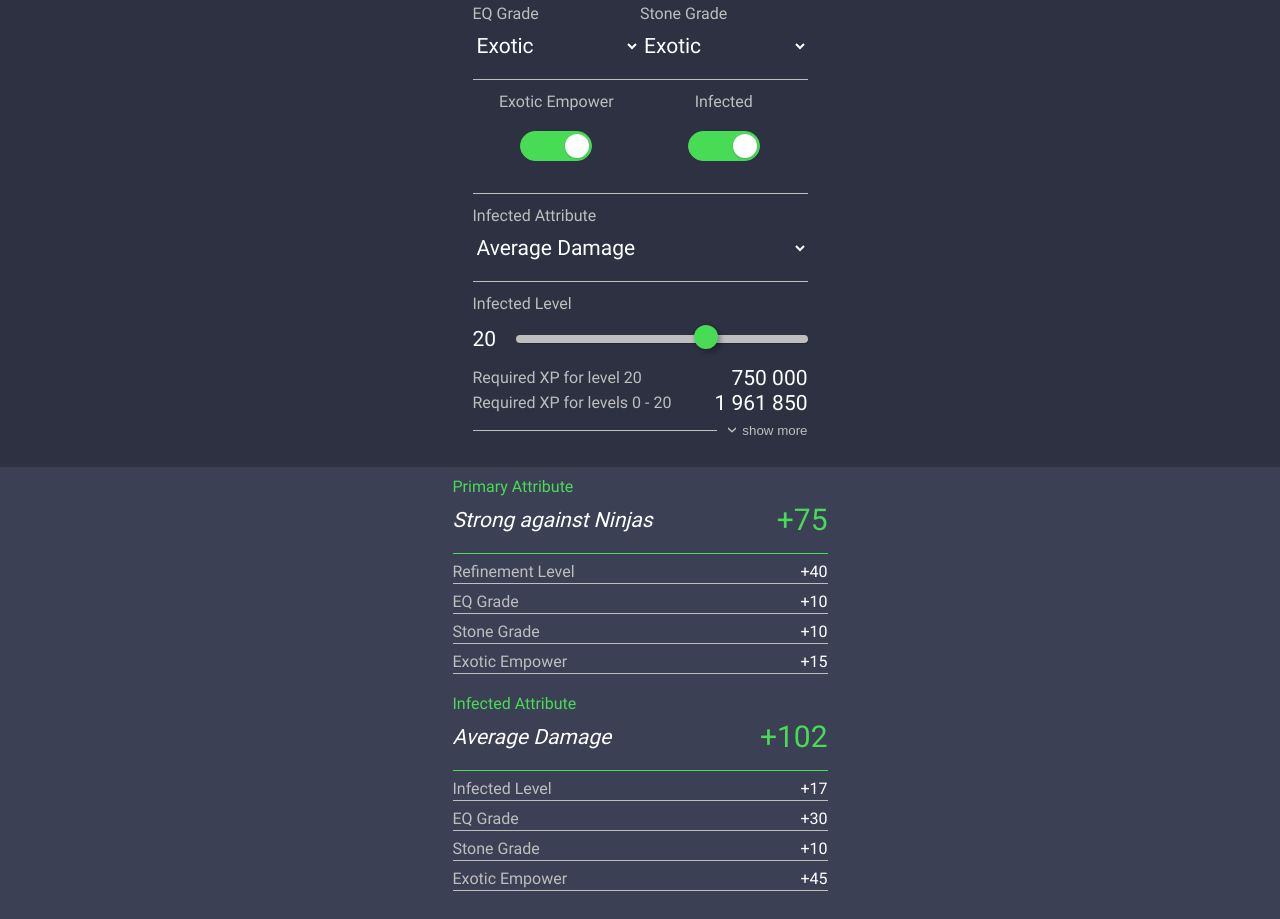
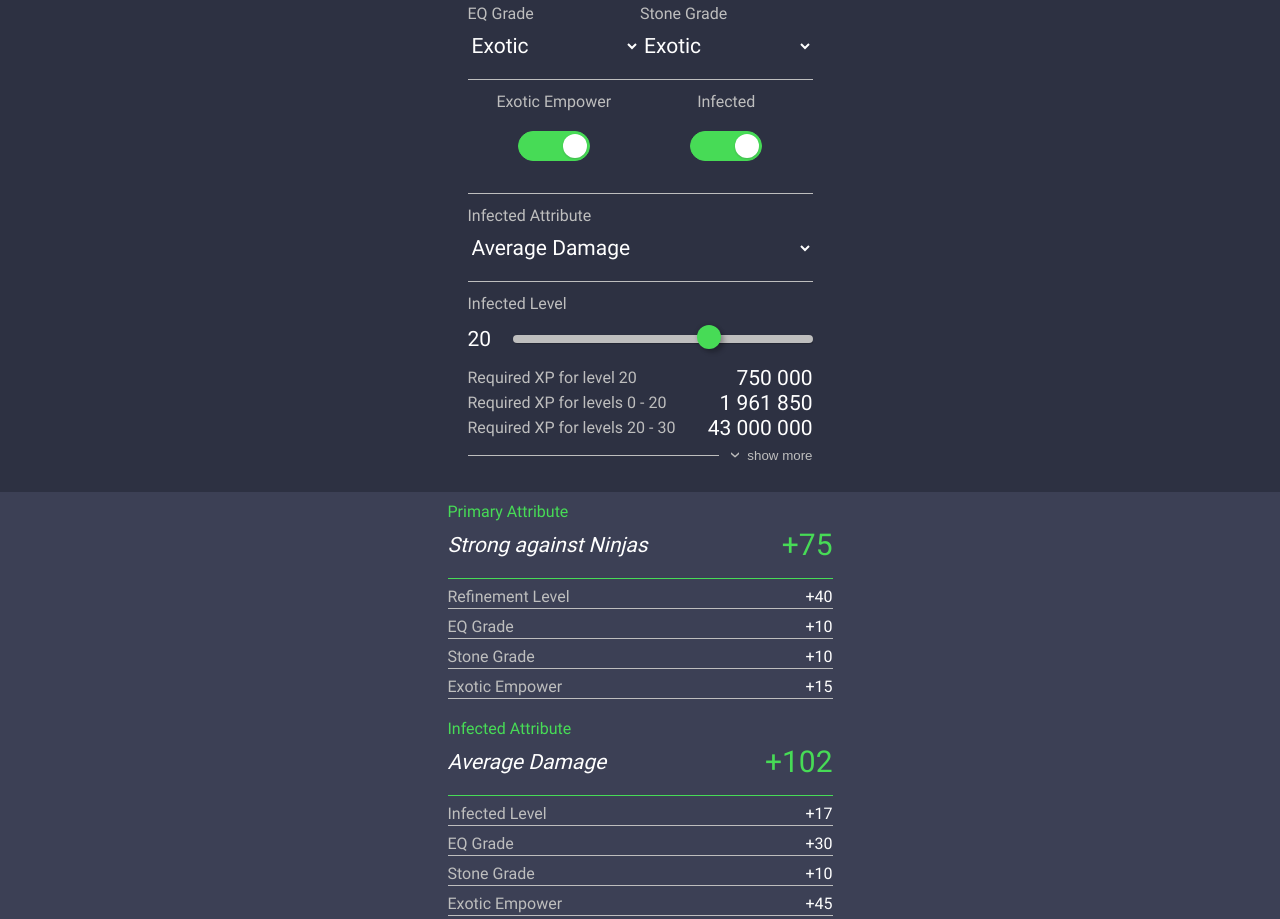
Before and after one commit to petrstepvn/cw2-stone-calculator, a website built with webpack: page src/index.html in a window 1280 px wide. Shown: the part 420-1339 px from the top of the page. Built offline with nearby package versions, Linux system fonts and the light colour scheme.

Commit message:
added X-30 req xp

```diff
--- a/src/UpdateDOM.js
+++ b/src/UpdateDOM.js
@@ -28,30 +28,39 @@ export const updateInputElements = () => {
   infectedLevels.forEach((el) => (el.value = infectedLevel));
 
   const infectedLevelSmall = document.querySelectorAll('.infectedLevelSmall');
-  const infectedLevelXpDOM = document.getElementById('infectedLevelXp');
-  const infectedLevelXpFragmentDOM = document.getElementById(
-    'infectedLevelXpFragment'
+
+  const infLvl = [
+    'infectedLevelXp',
+    'infectedLevelXpTotal',
+    'infectedLevelXpTotalEnd',
+  ];
+  const infLvlFrag = [
+    'infectedLevelXpFragment',
+    'infectedLevelXpFragmentTotal',
+    'infectedLevelXpFragmentTotalEnd',
+  ];
+  const infLvlDOM = infLvl.map((el) => document.getElementById(el));
+  const infLvlFragDOM = infLvlFrag.map((el) => document.getElementById(el));
+
+  const xp = InfectedExpPerLevel[infectedLevel];
+  const xpTotal = InfectedExpPerLevel.slice(0, infectedLevel + 1).reduce(
+    (acc, curr) => acc + curr
   );
-  const infectedLevelXpTotalFragmentDOM = document.getElementById(
-    'infectedLevelXpTotalFragment'
+  const xpTotalEnd = InfectedExpPerLevel.slice(infectedLevel, 31).reduce(
+    (acc, curr) => acc + curr
   );
-  const infectedLevelXpTotalDOM = document.getElementById(
-    'infectedLevelXpTotal'
-  );
-  const requiredXp = InfectedExpPerLevel[infectedLevel];
-  const requiredXpTotal = InfectedExpPerLevel.slice(
-    0,
-    infectedLevel + 1
-  ).reduce((acc, curr) => acc + curr);
-  const infFragment = Math.ceil(requiredXp / 2000);
-  const infFragmentTotal = Math.ceil(requiredXpTotal / 2000);
+
+  const xpFrag = Math.ceil(xp / 2000);
+  const xpFragTotal = Math.ceil(xpTotal / 2000);
+  const xpFragTotalEnd = Math.ceil(xpTotalEnd / 2000);
+
   infectedLevelSmall.forEach((el) => (el.textContent = infectedLevel));
-  infectedLevelXpDOM.textContent = thousandSeparator(requiredXp);
-  infectedLevelXpTotalDOM.textContent = thousandSeparator(requiredXpTotal);
-  infectedLevelXpFragmentDOM.textContent = thousandSeparator(infFragment);
-  infectedLevelXpTotalFragmentDOM.textContent = thousandSeparator(
-    infFragmentTotal
-  );
+  infLvlDOM[0].textContent = thousandSeparator(xp);
+  infLvlDOM[1].textContent = thousandSeparator(xpTotal);
+  infLvlDOM[2].textContent = thousandSeparator(xpTotalEnd);
+  infLvlFragDOM[0].textContent = thousandSeparator(xpFrag);
+  infLvlFragDOM[1].textContent = thousandSeparator(xpFragTotal);
+  infLvlFragDOM[2].textContent = thousandSeparator(xpFragTotalEnd);
 };
 
 export const updateResultsDOM = () => {
--- a/src/index.html
+++ b/src/index.html
@@ -1,9 +1,9 @@
 <!DOCTYPE html>
 <html lang="en">
-
   <head>
     <meta charset="UTF-8" />
     <meta name="viewport" content="width=device-width, initial-scale=1.0" />
+    <title>CW2 Stone Calculator</title>
   </head>
 
   <body>
@@ -15,35 +15,64 @@
             <label>EQ Type</label>
             <div class="eqType-wrapper">
               <div class="radio-wrapper">
-              <input name="eqType" type="radio" id="eqTypeWeapon" value="eqTypeWeapon" checked />
+                <input
+                  name="eqType"
+                  type="radio"
+                  id="eqTypeWeapon"
+                  value="eqTypeWeapon"
+                  checked
+                />
                 <label for="eqTypeWeapon">Weapon</label>
               </div>
               <div class="radio-wrapper">
-              <input name="eqType" type="radio" id="eqTypeArmor" value="eqTypeArmor" />
+                <input
+                  name="eqType"
+                  type="radio"
+                  id="eqTypeArmor"
+                  value="eqTypeArmor"
+                />
                 <label for="eqTypeArmor">Armor</label>
               </div>
               <div class="radio-wrapper">
-              <input name="eqType" type="radio" id="eqTypeBelt" value="eqTypeBelt" />
+                <input
+                  name="eqType"
+                  type="radio"
+                  id="eqTypeBelt"
+                  value="eqTypeBelt"
+                />
                 <label for="eqTypeBelt">Belt</label>
               </div>
               <div class="radio-wrapper">
-              <input name="eqType" type="radio" id="eqTypeRing" value="eqTypeRing" />
+                <input
+                  name="eqType"
+                  type="radio"
+                  id="eqTypeRing"
+                  value="eqTypeRing"
+                />
                 <label for="eqTypeRing">Blessed Ring</label>
               </div>
             </div>
           </div>
           <div class="form-group">
             <label for="stoneType">Stone Type</label>
-          <select id="stoneType">
-          </select>
+            <select id="stoneType"> </select>
           </div>
           <div class="form-group">
             <label for="refinementLevel">Refinement Level</label>
             <div class="level-wrapper">
               <input type="number" id="refinementLevel" value="12" />
-            <input type="range" id="refinementLevelSlider" min="0" max="12" value="12" />
+              <input
+                type="range"
+                id="refinementLevelSlider"
+                min="0"
+                max="12"
+                value="12"
+              />
             </div>
-          <span class="refinementLevelNote">Refinement Level can be changed only when Stone Grade is Normal</span>
+            <span class="refinementLevelNote"
+              >Refinement Level can be changed only when Stone Grade is
+              Normal</span
+            >
           </div>
           <div class="form-group columns-2">
             <label for="eqGrade">EQ Grade</label>
@@ -56,11 +85,11 @@
           <div class="form-group">
             <div class="form-group columns-2 no-border center">
               <label for="empower">Exotic Empower</label>
-            <input type="checkbox" id="empower" checked></input>
+              <input type="checkbox" id="empower" checked />
             </div>
             <div class="form-group columns-2 no-border center">
               <label for="infected">Infected</label>
-            <input type="checkbox" id="infected" checked></input>
+              <input type="checkbox" id="infected" checked />
             </div>
           </div>
           <div class="infectedOuterWrapper collapsible">
@@ -72,35 +101,84 @@
               <label for="infectedLevel">Infected Level</label>
               <div class="level-wrapper">
                 <input type="number" id="infectedLevel" value="20" />
-              <input type="range" id="infectedLevelSlider" min="0" max="30" value="20" />
+                <input
+                  type="range"
+                  id="infectedLevelSlider"
+                  min="0"
+                  max="30"
+                  value="20"
+                />
               </div>
               <div class="infectedLevel-wrapper2">
-              <p class="infectedLevelSmall-text">Required XP for level <span class="infectedLevelSmall">30</span></p>
-              <span class="infectedLevelRight" id="infectedLevelXp">44 211 850</span>
+                <p class="infectedLevelSmall-text">
+                  Required XP for level <span class="infectedLevelSmall"></span>
+                </p>
+                <span class="infectedLevelRight" id="infectedLevelXp"></span>
               </div>
               <div class="infectedLevel-wrapper2">
-              <p class="infectedLevelSmall-text">Required XP for levels 0 - <span class="infectedLevelSmall">30</span>
+                <p class="infectedLevelSmall-text">
+                  Required XP for levels 0 -
+                  <span class="infectedLevelSmall"></span>
                 </p>
-              <span class="infectedLevelRight" id="infectedLevelXpTotal">44 211 850</span>
+                <span
+                  class="infectedLevelRight"
+                  id="infectedLevelXpTotal"
+                ></span>
+              </div>
+              <div class="infectedLevel-wrapper2">
+                <p class="infectedLevelSmall-text">
+                  Required XP for levels
+                  <span class="infectedLevelSmall"></span> - 30
+                </p>
+                <span
+                  class="infectedLevelRight"
+                  id="infectedLevelXpTotalEnd"
+                ></span>
               </div>
               <div class="accordion">
                 <button class="accordion__button">show more</button>
                 <div class="accordion__content">
                   <div class="infectedLevel-wrapper2">
-                  <p class="infectedLevelSmall-text">Average amount of Fragment Portals for level <span
-                      class="infectedLevelSmall infectedLevelSmallFragment">30</span>
+                    <p class="infectedLevelSmall-text">
+                      Average amount of Fragment Portals for level
+                      <span
+                        class="infectedLevelSmall infectedLevelSmallFragment"
+                      ></span>
                     </p>
-                  <span class="infectedLevelRight" id="infectedLevelXpFragment">44 211 850</span>
+                    <span
+                      class="infectedLevelRight"
+                      id="infectedLevelXpFragment"
+                    ></span>
                   </div>
                   <div class="infectedLevel-wrapper2">
-                  <p class="infectedLevelSmall-text">Average amount of Fragment Portals for levels 0 - <span
-                      class="infectedLevelSmall infectedLevelSmallFragment">30</span>
+                    <p class="infectedLevelSmall-text">
+                      Average amount of Fragment Portals for levels 0 -
+                      <span
+                        class="infectedLevelSmall infectedLevelSmallFragment"
+                      ></span>
                     </p>
-                  <span class="infectedLevelRight" id="infectedLevelXpTotalFragment">44 211 850</span>
+                    <span
+                      class="infectedLevelRight"
+                      id="infectedLevelXpFragmentTotal"
+                    ></span>
                   </div>
                   <div class="infectedLevel-wrapper2">
-                  <p style="width: 100%;" class="infectedLevelSmall-text">Fragment Portal has 2000 monsters on average.
-                    1 monster = 1 xp.</p>
+                    <p class="infectedLevelSmall-text">
+                      Average amount of Fragment Portals for levels
+                      <span
+                        class="infectedLevelSmall infectedLevelSmallFragment"
+                      ></span> - 30
+                    </p>
+                    <span
+                      class="infectedLevelRight"
+                      id="infectedLevelXpFragmentTotalEnd"
+                    ></span>
+                  </div>
+                  <div class="infectedLevel-wrapper2">
+                    <p style="width: 100%;" class="infectedLevelSmall-text">
+                      Fragment Portal has 2000 monsters on average. 1 monster =
+                      1 xp.
+                    </p>
                   </div>
                 </div>
               </div>
@@ -114,25 +192,25 @@
             <div class="result-wrapper">
               <div class="result-label">Primary Attribute</div>
               <div class="result-attribute-wrapper">
-              <div class="result-title" id="PrimaryAttribute">Strong against Shamans</div>
-              <div class="result-value" id="PrimaryValue">75%</div>
+                <div class="result-title" id="PrimaryAttribute"></div>
+                <div class="result-value" id="PrimaryValue"></div>
               </div>
             </div>
             <div class="detail-wrapper">
               <div class="detail-title">Refinement Level</div>
-            <div class="detail-value" id="PrimaryRefinementLevel">30</div>
+              <div class="detail-value" id="PrimaryRefinementLevel"></div>
             </div>
             <div class="detail-wrapper">
               <div class="detail-title">EQ Grade</div>
-            <div class="detail-value" id="PrimaryEqGrade">30</div>
+              <div class="detail-value" id="PrimaryEqGrade"></div>
             </div>
             <div class="detail-wrapper">
               <div class="detail-title">Stone Grade</div>
-            <div class="detail-value" id="PrimaryStoneGrade">30</div>
+              <div class="detail-value" id="PrimaryStoneGrade"></div>
             </div>
             <div class="detail-wrapper">
               <div class="detail-title">Exotic Empower</div>
-            <div class="detail-value" id="PrimaryEmpower">30</div>
+              <div class="detail-value" id="PrimaryEmpower"></div>
             </div>
           </div>
           <div class="result-outer-wrapper collapsible">
@@ -163,13 +241,22 @@
           <div class="links">
             <ul>
               <li>
-              <a href="https://github.com/petrstepvn/cw2-stone-calculator" target="_blank" rel="noopener nofollow">
-                <img src="./images/iconmonstr-github-1-32.png" alt="github">
+                <a
+                  href="https://github.com/petrstepvn/cw2-stone-calculator"
+                  target="_blank"
+                  rel="noopener nofollow"
+                >
+                  <img src="./images/iconmonstr-github-1-32.png" alt="github" />
                   <span>Source code</span>
                 </a>
               </li>
               <li>
-              <a href="https://celestialworldv2.fandom.com/wiki/Spirit_Stone_system" target="_blank" rel="noopener nofollow">More info on Wiki</a>
+                <a
+                  href="https://celestialworldv2.fandom.com/wiki/Spirit_Stone_system"
+                  target="_blank"
+                  rel="noopener nofollow"
+                  >More info on Wiki</a
+                >
               </li>
             </ul>
           </div>
@@ -177,5 +264,4 @@
       </section>
     </main>
   </body>
-
 </html>
--- a/src/scss/_variables.scss
+++ b/src/scss/_variables.scss
@@ -17,5 +17,5 @@ $padding-m: 1rem;
 $padding-l: 2rem;
 
 $width-max: 1000px;
-$width-top: 355px;
-$width-result: 395px;
+$width-top: 365px;
+$width-result: 405px;
```
Lines whose indentation alone changed are shown as unchanged.
